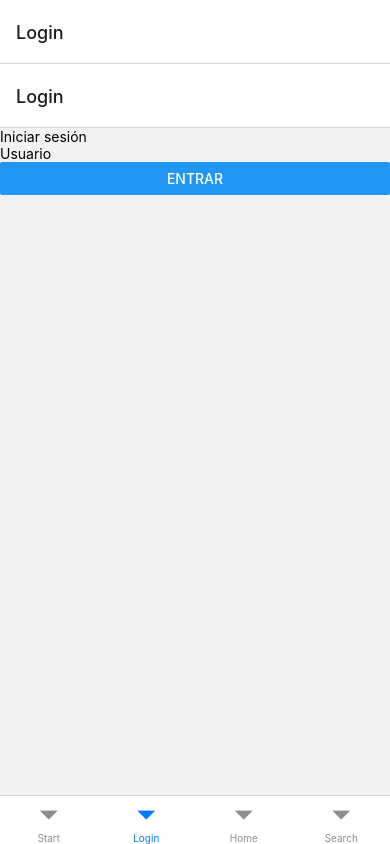
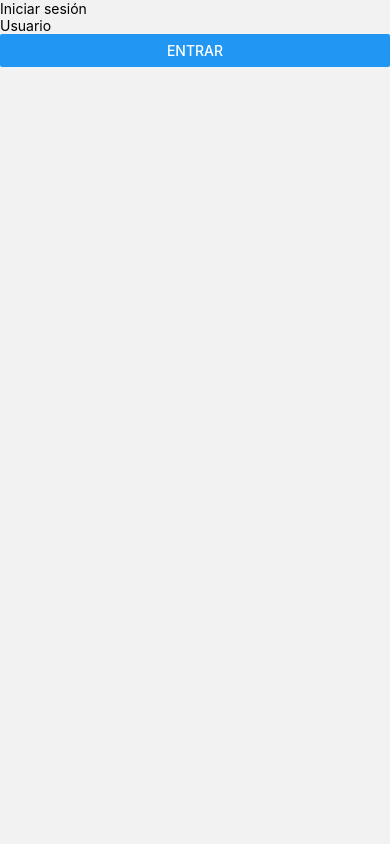
Before and after one commit to Emilia123456/servifinds-app, a React Native app: screen /Login in a window 390 px wide. Built offline with nearby package versions, Linux system fonts and the light colour scheme.

Commit message:
funca navegacion

```diff
--- a/App.jsx
+++ b/App.jsx
@@ -1,12 +1,12 @@
 import 'react-native-gesture-handler';
 import * as React from 'react';
 import { NavigationContainer } from '@react-navigation/native';
-import BottomTabNavigator from './navigation/BottomTabNavigator';
+import MainStackNavigator from './navigation/MainStackNavigator';
 
 export default function App() {
   return (
     <NavigationContainer>
-      <BottomTabNavigator />
+      <MainStackNavigator />
     </NavigationContainer>
   );
 }
--- a/Screens/LoginScreen.jsx
+++ b/Screens/LoginScreen.jsx
@@ -1,12 +1,27 @@
-import React from 'react';
+import React, { useState } from 'react';
 import { View, Text, Button, TextInput } from 'react-native';
 
 export default function LoginScreen({ navigation }) {
+  const [username, setUsername] = useState('');
+
+  const handleLogin = () => {
+    // Aquí puedes agregar la lógica de autenticación
+    if (username) {
+      navigation.navigate('Main');
+    } else {
+      alert('Por favor, ingrese su usuario');
+    }
+  };
+
   return (
     <View>
       <Text>Iniciar sesión</Text>
-      <TextInput placeholder="Usuario" />
-      <Button title="Entrar" onPress={() => navigation.navigate('Home')} />
+      <TextInput
+        placeholder="Usuario"
+        value={username}
+        onChangeText={setUsername}
+      />
+      <Button title="Entrar" onPress={handleLogin} />
     </View>
   );
 }
--- a/navigation/BottomTabNavigator.jsx
+++ b/navigation/BottomTabNavigator.jsx
@@ -1,53 +1,15 @@
 import * as React from 'react';
 import { createBottomTabNavigator } from '@react-navigation/bottom-tabs';
-import { createStackNavigator } from '@react-navigation/stack';
 import HomeScreen from '../Screens/HomeScreen';
-import LoginScreen from '../Screens/LoginScreen';
 import SearchScreen from '../Screens/SearchScreen';
-import StartScreen from '../Screens/StartScreen';
 
 const Tab = createBottomTabNavigator();
-const Stack = createStackNavigator();
-
-function HomeStack() {
-  return (
-    <Stack.Navigator>
-      <Stack.Screen name="Home" component={HomeScreen} />
-    </Stack.Navigator>
-  );
-}
-
-function SearchStack() {
-  return (
-    <Stack.Navigator>
-      <Stack.Screen name="Search" component={SearchScreen} />
-    </Stack.Navigator>
-  );
-}
-
-function LoginStack() {
-  return (
-    <Stack.Navigator>
-      <Stack.Screen name="Login" component={LoginScreen} />
-    </Stack.Navigator>
-  );
-}
-
-function StartStack() {
-  return (
-    <Stack.Navigator>
-      <Stack.Screen name="Start" component={StartScreen} />
-    </Stack.Navigator>
-  );
-}
 
 export default function BottomTabNavigator() {
   return (
     <Tab.Navigator>
-      <Tab.Screen name="Start" component={StartStack} />
-      <Tab.Screen name="Login" component={LoginStack} />
-      <Tab.Screen name="Home" component={HomeStack} />
-      <Tab.Screen name="Search" component={SearchStack} />
+      <Tab.Screen name="Home" component={HomeScreen} />
+      <Tab.Screen name="Search" component={SearchScreen} />
     </Tab.Navigator>
   );
 }
--- /dev/null
+++ b/navigation/MainStackNavigator.jsx
@@ -0,0 +1,17 @@
+import * as React from 'react';
+import { createStackNavigator } from '@react-navigation/stack';
+import StartScreen from '../Screens/StartScreen';
+import LoginScreen from '../Screens/LoginScreen';
+import BottomTabNavigator from './BottomTabNavigator';
+
+const Stack = createStackNavigator();
+
+export default function MainStackNavigator() {
+  return (
+    <Stack.Navigator>
+      <Stack.Screen name="Start" component={StartScreen} options={{ headerShown: false }} />
+      <Stack.Screen name="Login" component={LoginScreen} options={{ headerShown: false }} />
+      <Stack.Screen name="Main" component={BottomTabNavigator} options={{ headerShown: false }} />
+    </Stack.Navigator>
+  );
+}
```
